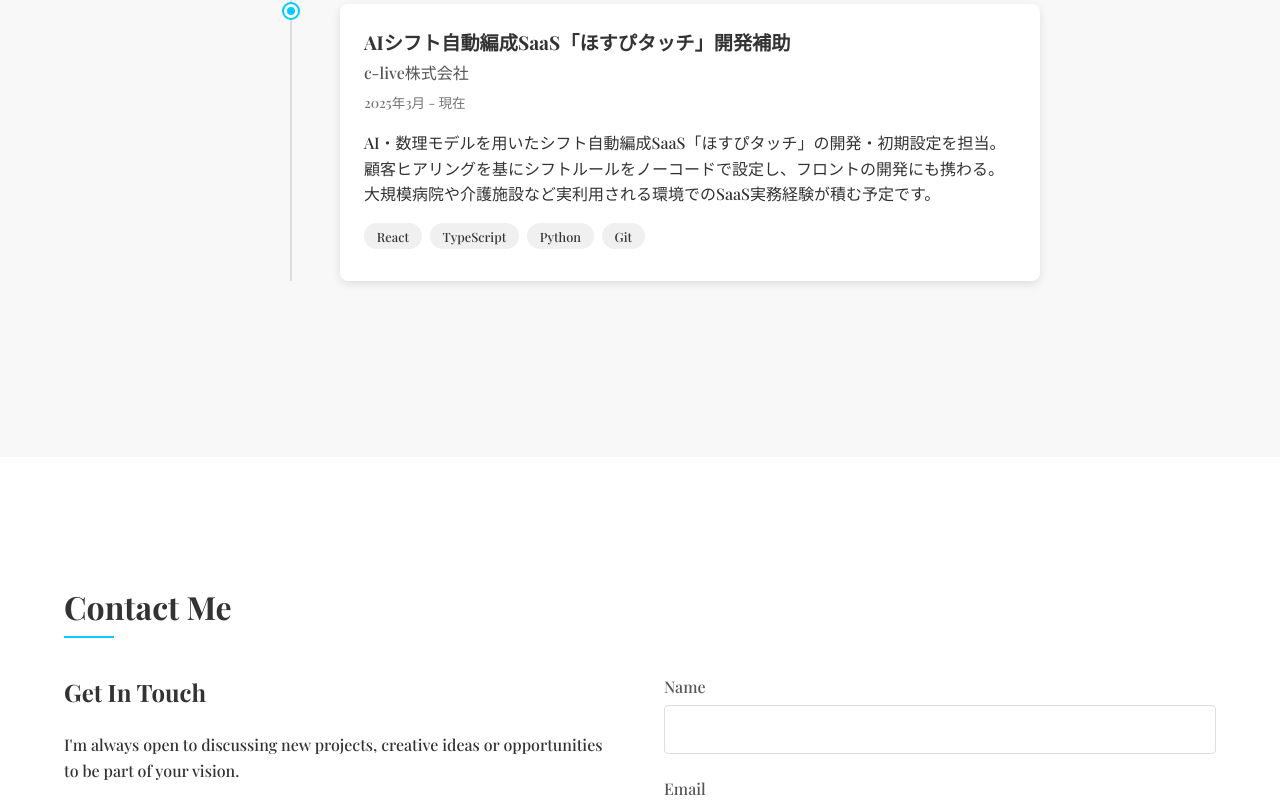
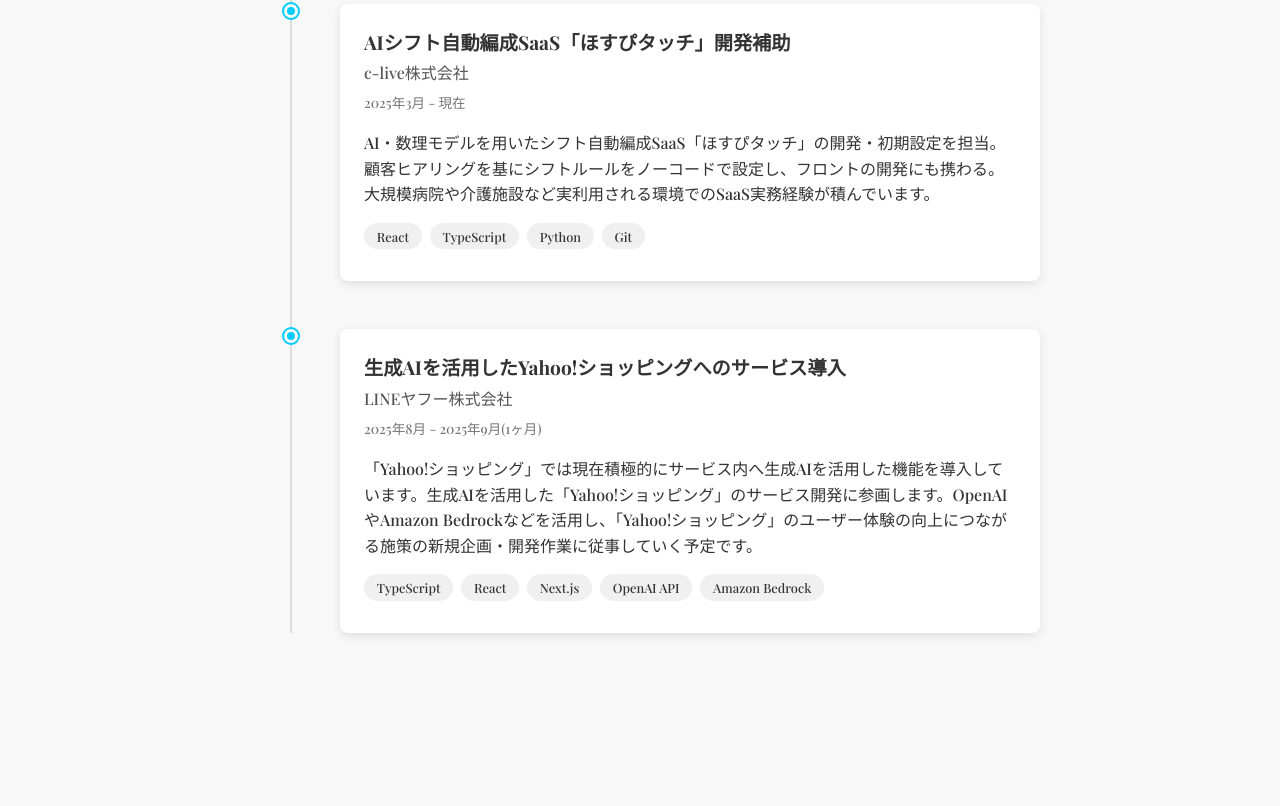
Before and after one commit to kousei4446/portfolio, a React (Vite) app: page / in a window 1280 px wide. Shown: the part 6257-7063 px from the top of the page. Built offline with nearby package versions, Linux system fonts and the light colour scheme.

Commit message:
reafctor:internExperience.tsに新しいインターンシップエントリーを追加

```diff
--- a/src/data/internExperience.ts
+++ b/src/data/internExperience.ts
@@ -36,7 +36,15 @@
         company: 'c-live株式会社',
         duration: '2025年3月 - 現在',
         description:
-            'AI・数理モデルを用いたシフト自動編成SaaS「ほすぴタッチ」の開発・初期設定を担当。顧客ヒアリングを基にシフトルールをノーコードで設定し、フロントの開発にも携わる。大規模病院や介護施設など実利用される環境でのSaaS実務経験が積む予定です。',
+            'AI・数理モデルを用いたシフト自動編成SaaS「ほすぴタッチ」の開発・初期設定を担当。顧客ヒアリングを基にシフトルールをノーコードで設定し、フロントの開発にも携わる。大規模病院や介護施設など実利用される環境でのSaaS実務経験が積んでいます。',
         skills: ['React', 'TypeScript', 'Python', 'Git']
+    },
+    {
+        role:"生成AIを活用したYahoo!ショッピングへのサービス導入",
+        company:"LINEヤフー株式会社",
+        duration:"2025年8月 - 2025年9月(1ヶ月)",
+        description:
+            "「Yahoo!ショッピング」では現在積極的にサービス内へ生成AIを活用した機能を導入しています。生成AIを活用した「Yahoo!ショッピング」のサービス開発に参画します。OpenAIやAmazon Bedrockなどを活用し、「Yahoo!ショッピング」のユーザー体験の向上につながる施策の新規企画・開発作業に従事していく予定です。",
+            skills: ['TypeScript', 'React', 'Next.js', 'OpenAI API', 'Amazon Bedrock']
     }
 ];
```
Also changed, not shown: firebase.json.
